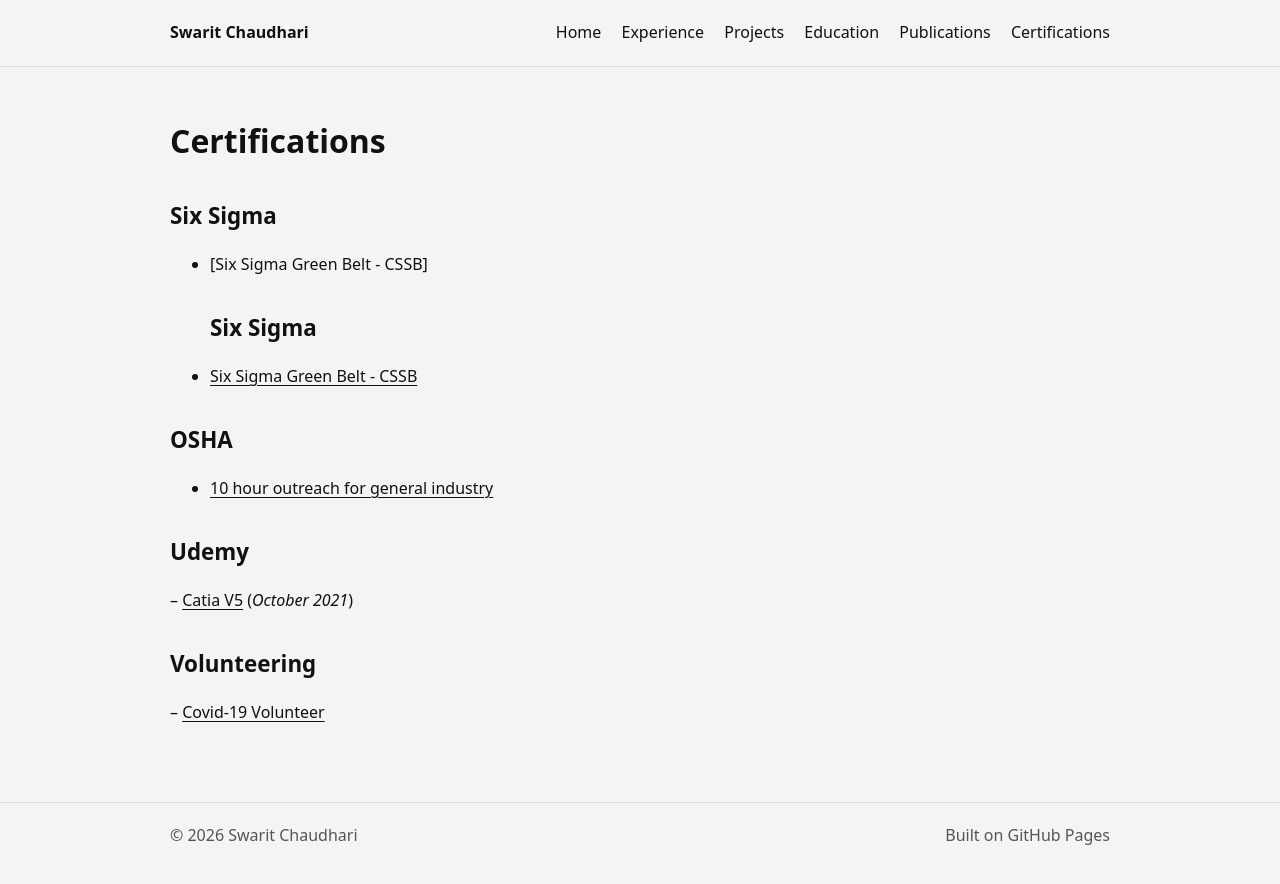
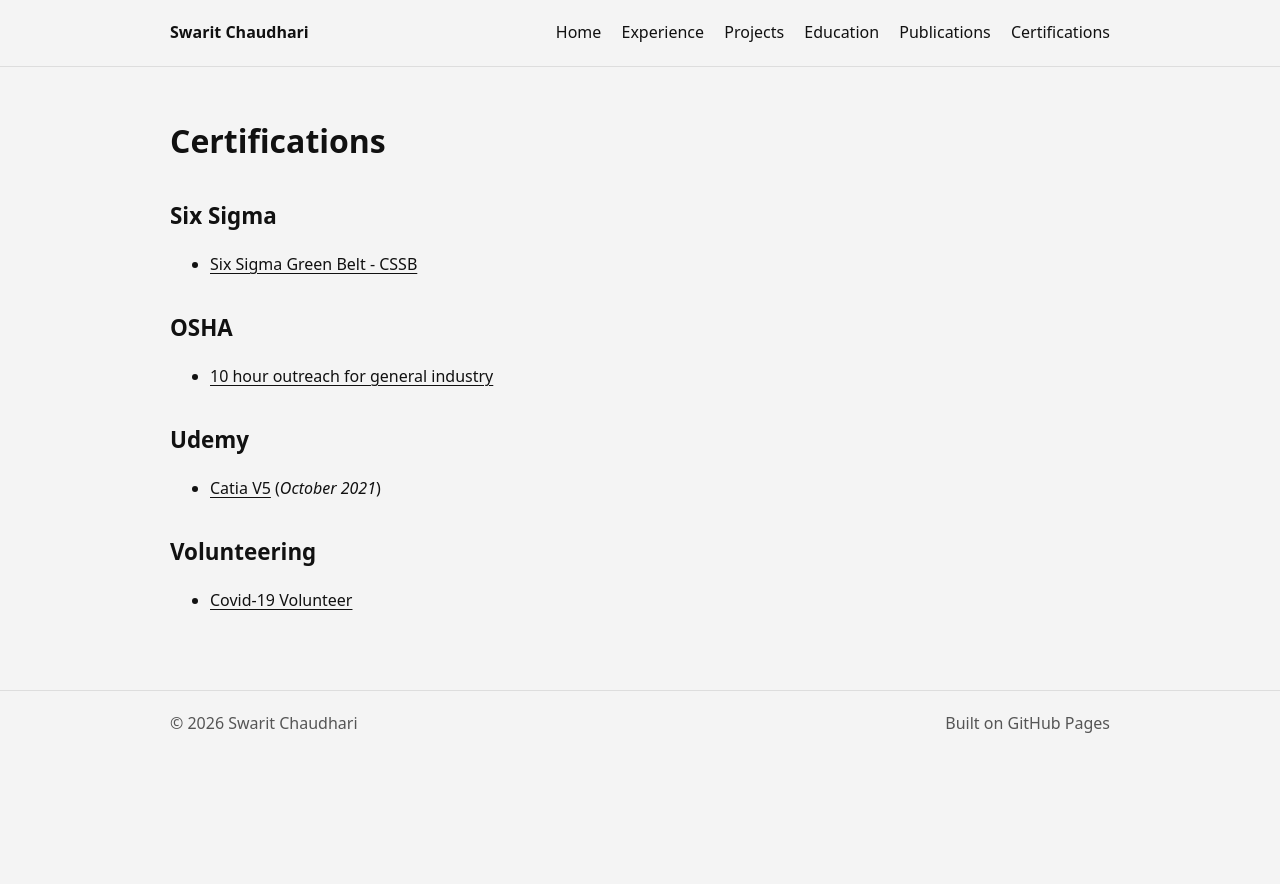
Before and after one commit to Swarit31/Swarit31.github.io, a Jekyll site: the page built from Certifications.md, in a window 1280 px wide. Shown: the top 884 px of the page. Built offline with Jekyll 4.4.1, drawn with Linux system fonts in a browser that asks for light colours.

Commit message:
Update Certifications.md

```diff
--- a/Certifications.md
+++ b/Certifications.md
@@ -5,15 +5,13 @@ permalink: /certifications/
 ---
 
 ## Six Sigma
-- [Six Sigma Green Belt - CSSB]
-## Six Sigma
 - [Six Sigma Green Belt - CSSB](https://drive.google.com/drive/folders/16f_H7Nw0MoP3D91bb7klNRTImD7JmXl)
 
 ## OSHA
 - [10 hour outreach for general industry](https://drive.google.com/file/d/16JT625eKGcYkPrY8UrtJXHWE7AGEeGMQ/view)
 
 ## Udemy
-– [Catia V5](https://drive.google.com/file/d/1DhRpZCX41Nv915dLEx867gyaEMi68y-S/view?usp=drive_link) (_October 2021_)
+- [Catia V5](https://drive.google.com/file/d/1DhRpZCX41Nv915dLEx867gyaEMi68y-S/view?usp=drive_link) (_October 2021_)
 
 ## Volunteering
-– [Covid-19 Volunteer](https://drive.google.com/file/d/1SeURScyGVpBCkMU6_VOzJpuMcXAQL1_D/view?usp=drive_link)
+- [Covid-19 Volunteer](https://drive.google.com/file/d/1SeURScyGVpBCkMU6_VOzJpuMcXAQL1_D/view?usp=drive_link)
```
